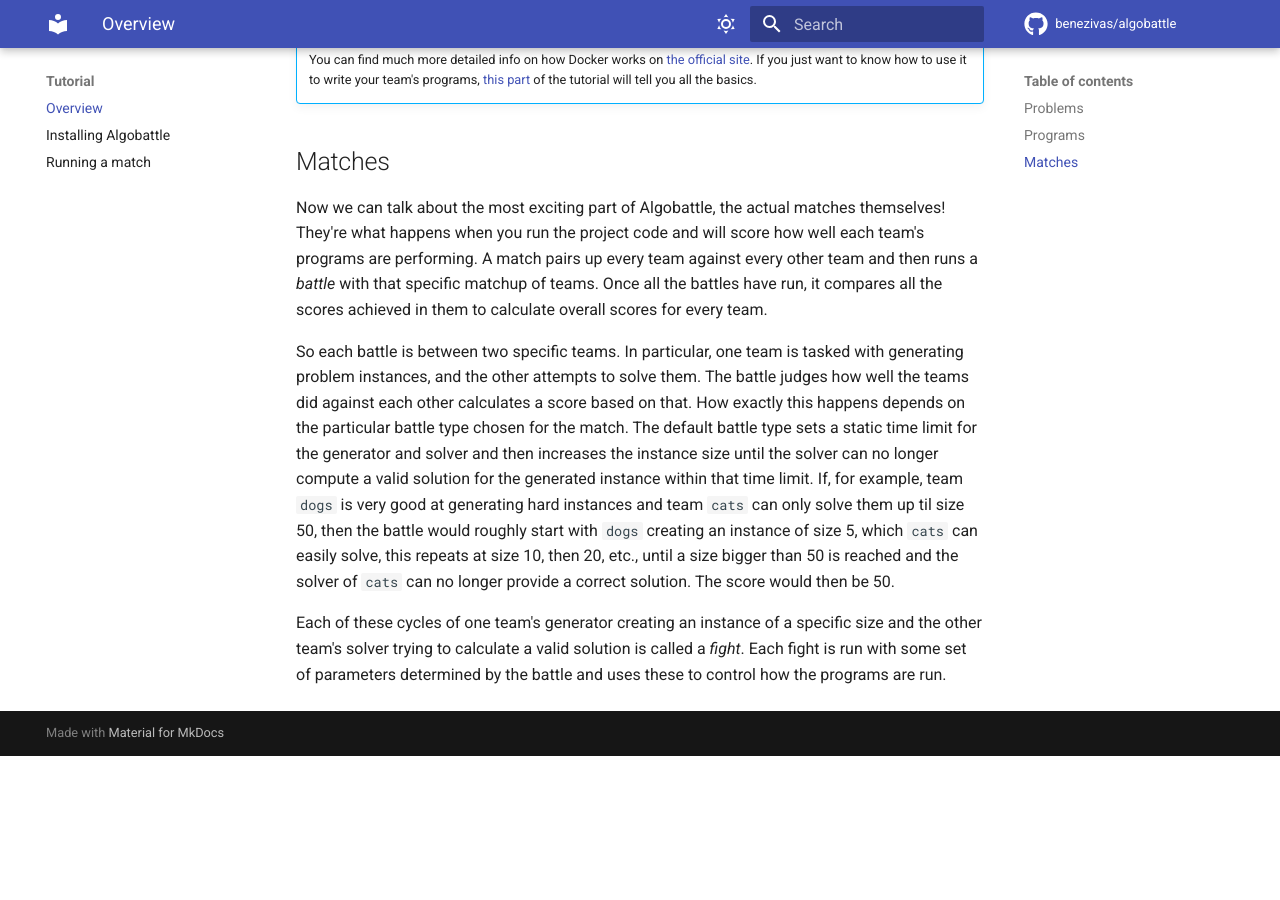
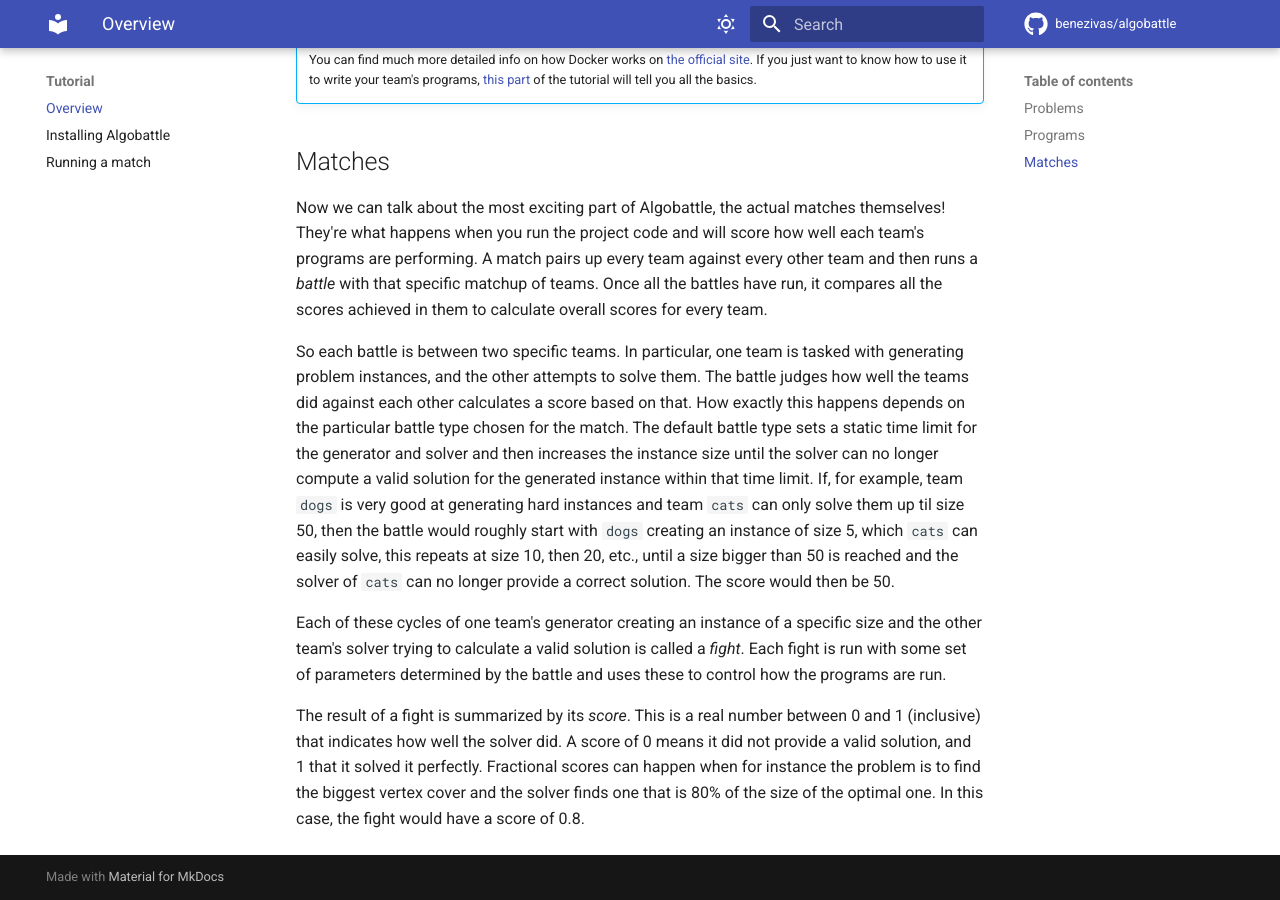
Before and after one commit to Benezivas/algobattle, an MkDocs documentation site: the page built from docs/tutorial/overview.md, in a window 1280 px wide and 900 px high, scrolled down 2553 px. Built offline with MkDocs 1.6.1 and Material for MkDocs 9.7.7, drawn with Linux system fonts in a browser that asks for light colours; comment, search, counter and statistics services are not loaded; before the commit the page ends 3309 px from its top, so only the background shows below that.

Commit message:
explain fight score

```diff
--- a/docs/tutorial/overview.md
+++ b/docs/tutorial/overview.md
@@ -120,3 +120,8 @@ score would then be 50.
 Each of these cycles of one team's generator creating an instance of a specific size and the other team's solver trying
 to calculate a valid solution is called a _fight_. Each fight is run with some set of parameters determined by the
 battle and uses these to control how the programs are run.
+
+The result of a fight is summarized by its _score_. This is a real number between 0 and 1 (inclusive) that indicates how
+well the solver did. A score of 0 means it did not provide a valid solution, and 1 that it solved it perfectly.
+Fractional scores can happen when for instance the problem is to find the biggest vertex cover and the solver finds one
+that is 80% of the size of the optimal one. In this case, the fight would have a score of 0.8.
```
